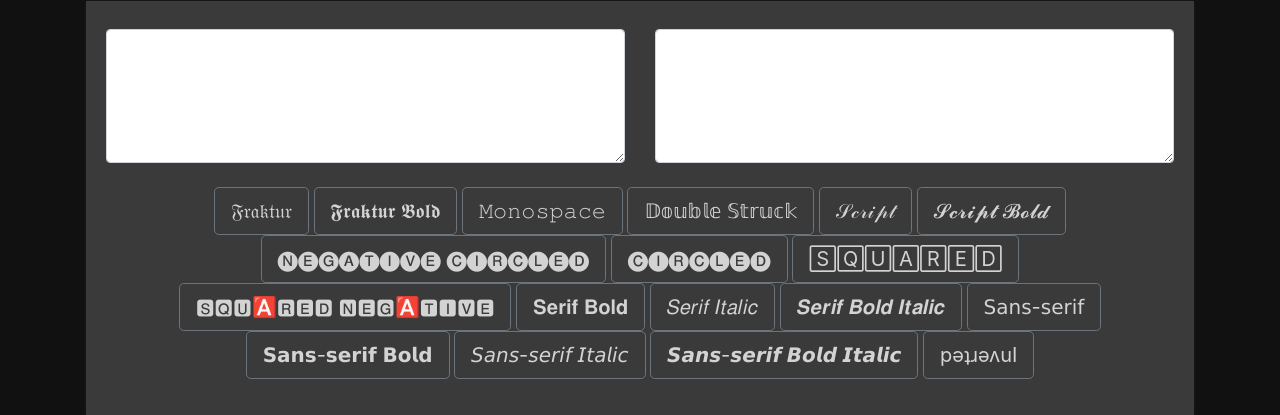
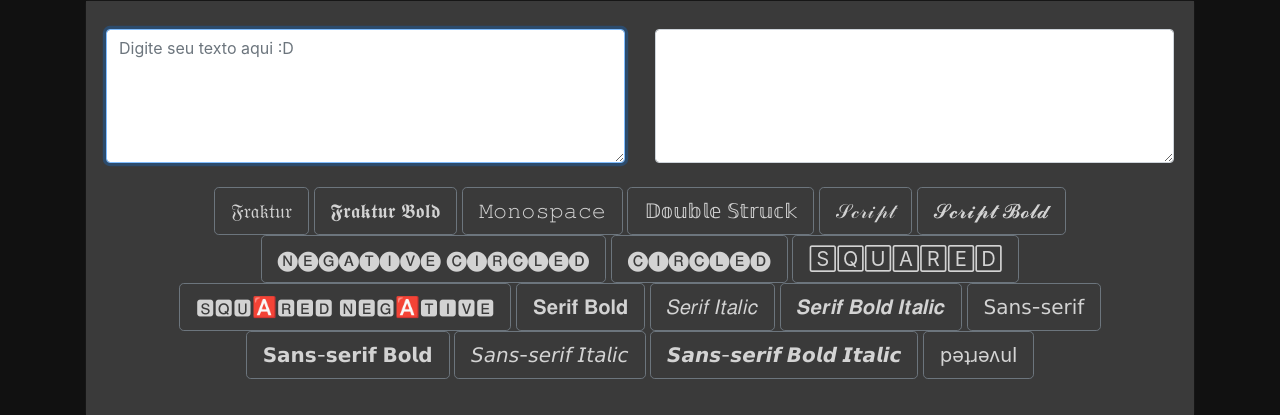
Before and after one commit to imHireki/django-website, a Django app: page /letras-diferentes/ in a window 1280 px wide. Shown: the part 56-471 px from the top of the page. Run offline with Django 3.2, Linux system fonts and the light colour scheme; some libraries are stand-ins or nearby versions.

Commit message:
modify forms

```diff
--- a/convert/forms.py
+++ b/convert/forms.py
@@ -2,4 +2,8 @@ from django import forms
 
 
 class InputForms(forms.Form):
-    input_txt = forms.CharField(widget=forms.Textarea(attrs={"rows":5}), required=False, label='')
+    input_txt = forms.CharField(
+        widget=forms.Textarea(
+            attrs={
+                "rows":5, "placeholder": 'Digite seu texto aqui :D', "autofocus": True
+                }), required=False, label='', )
--- a/convert/templates/convert/letrasDiferentes.html
+++ b/convert/templates/convert/letrasDiferentes.html
@@ -19,8 +19,6 @@
 {% endblock %}
 
 {% block buttons %}
-<div class="row">
-  <div class="col-md-12">
 <form method="post" name="vaidarcerto">{% csrf_token %}
 	<div class="form-group text-center">
 		<button type="submit" class="btn btn-outline-secondary btn-lg" value="btn-a" name="submit" form="input_form">
@@ -79,6 +77,4 @@
 		</button>
 	</div>
 </form>
-  </div>
-</div>
 {% endblock %}
--- a/emoji/views.py
+++ b/emoji/views.py
@@ -352,7 +352,7 @@ def emoji(request):
                     #   'objects': objects,
                     #   'symbols': symbols,
                     #   'flags': flags,
-                    #   'newemojis': newemojis,
+                      'newemojis': newemojis,
                     #   'color0': color0,
                     #   'color1': color1,
                     #   'color2': color2,
--- a/templates/base.html
+++ b/templates/base.html
@@ -18,7 +18,9 @@
         <!-- Div 100%-->
         <div class="row justify-content-center">
           <!-- Content -->
-          {% block content %}{% endblock %}
+          <div class="col-md-8">
+            {% block content %}{% endblock %}
+          </div>
           <!-- Input -->
           <div class="col-md-6 mt-2"  >
             {% block input %}{% endblock %}
@@ -48,6 +50,7 @@
   <script src="{% static 'vendor/bootstrap/js/bootstrap.bundle.min.js'%}"></script>
   <script src="{% static 'vendor/clipboardjs/dist/clipboard.min.js'%}"></script>
   <script src="{% static 'vendor/hireki/custom.js'%}"></script>
+
 </body>
 
 </html>
--- a/templates/static/vendor/hireki/custom.js
+++ b/templates/static/vendor/hireki/custom.js
@@ -2,13 +2,11 @@
 $('.btn').popover({
     content:"Copy ;)",
     placement:"top",
-
     }).click(function (
         ){
         setTimeout(function () {
             $('.btn').popover('hide');
-        }, 500);
-
+        }, 1000);
 });
 
 // ClipboardJs toggler
```
Lines whose indentation alone changed are shown as unchanged.
